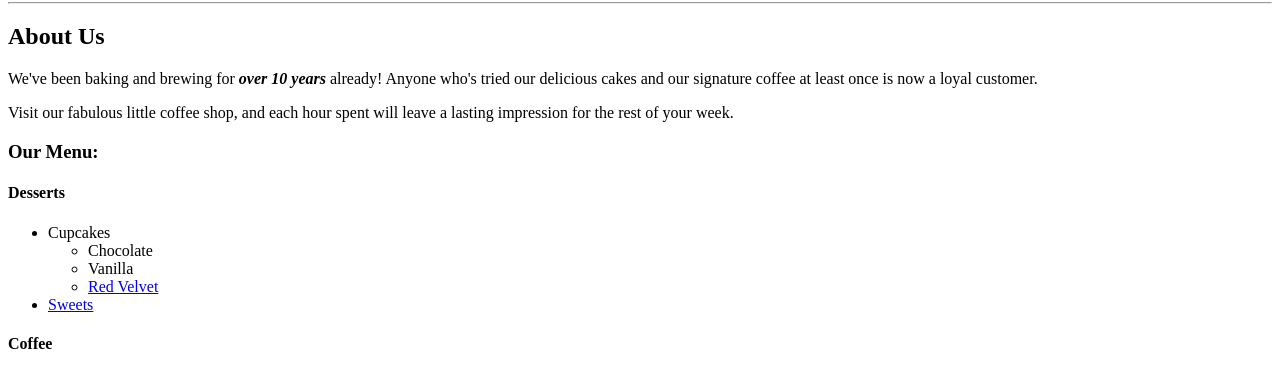
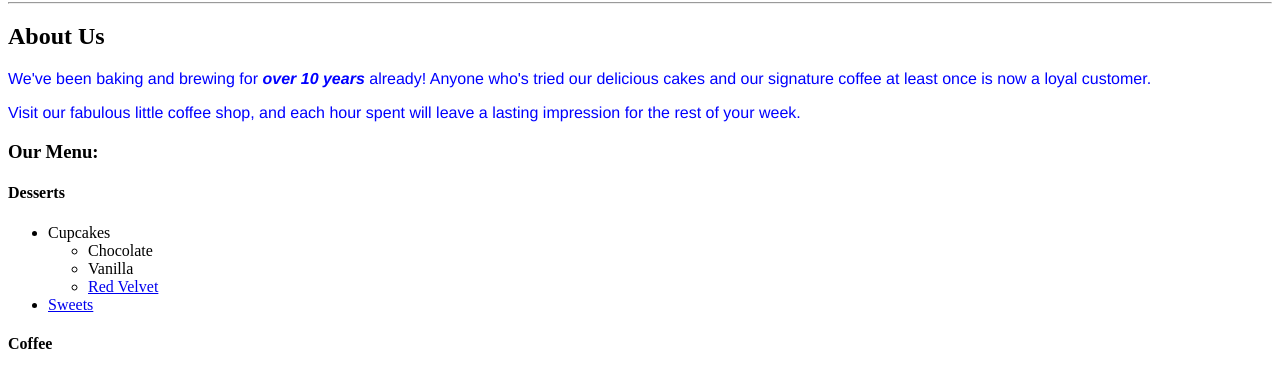
Before and after one commit to Williamdst/Blockchain-Dev-I-Web, a plain HTML site: page Vertex-Academy/Coffee-Cake/index.html in a window 1280 px wide. Shown: the part 383-754 px from the top of the page. Drawn offline with Linux system fonts and the light colour scheme.

Commit message:
Continued learning CSS

```diff
--- a/Vertex-Academy/Coffee-Cake/index.html
+++ b/Vertex-Academy/Coffee-Cake/index.html
@@ -3,6 +3,7 @@
 <head>
 	<title>Coffee Cake Home</title>
 	<meta charset="UTF-8">
+	<link rel="stylesheet" href="style.css">
 </head>
 <body>
 	<p align="center">
--- /dev/null
+++ b/Vertex-Academy/Coffee-Cake/style.css
@@ -0,0 +1,4 @@
+p{
+    color:blue;
+    font-family:Helvetica;
+}
```
Also changed, not shown: Vertex-Academy/Coffee-Cake/contact.html (+1 -0 lines).
